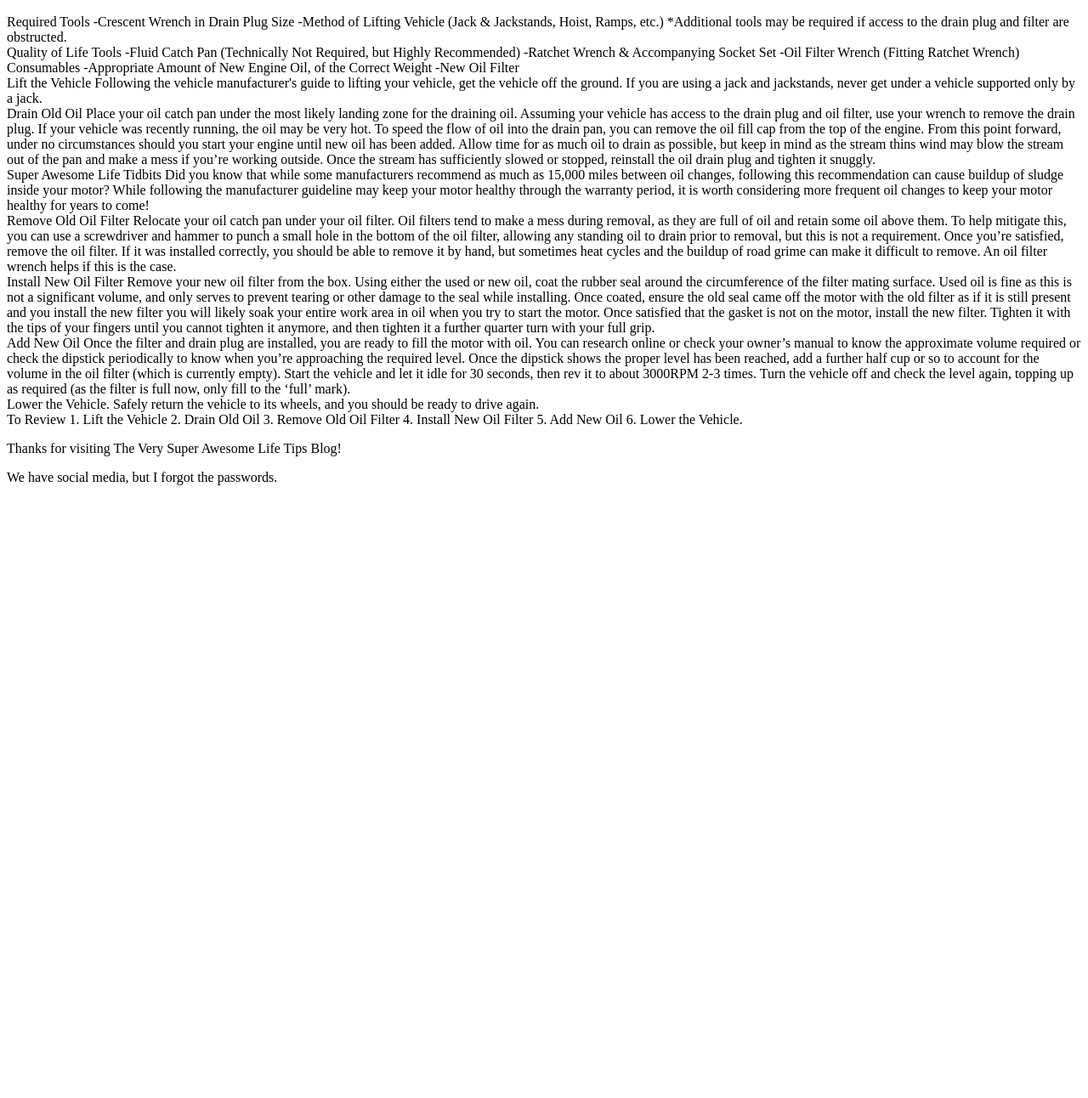
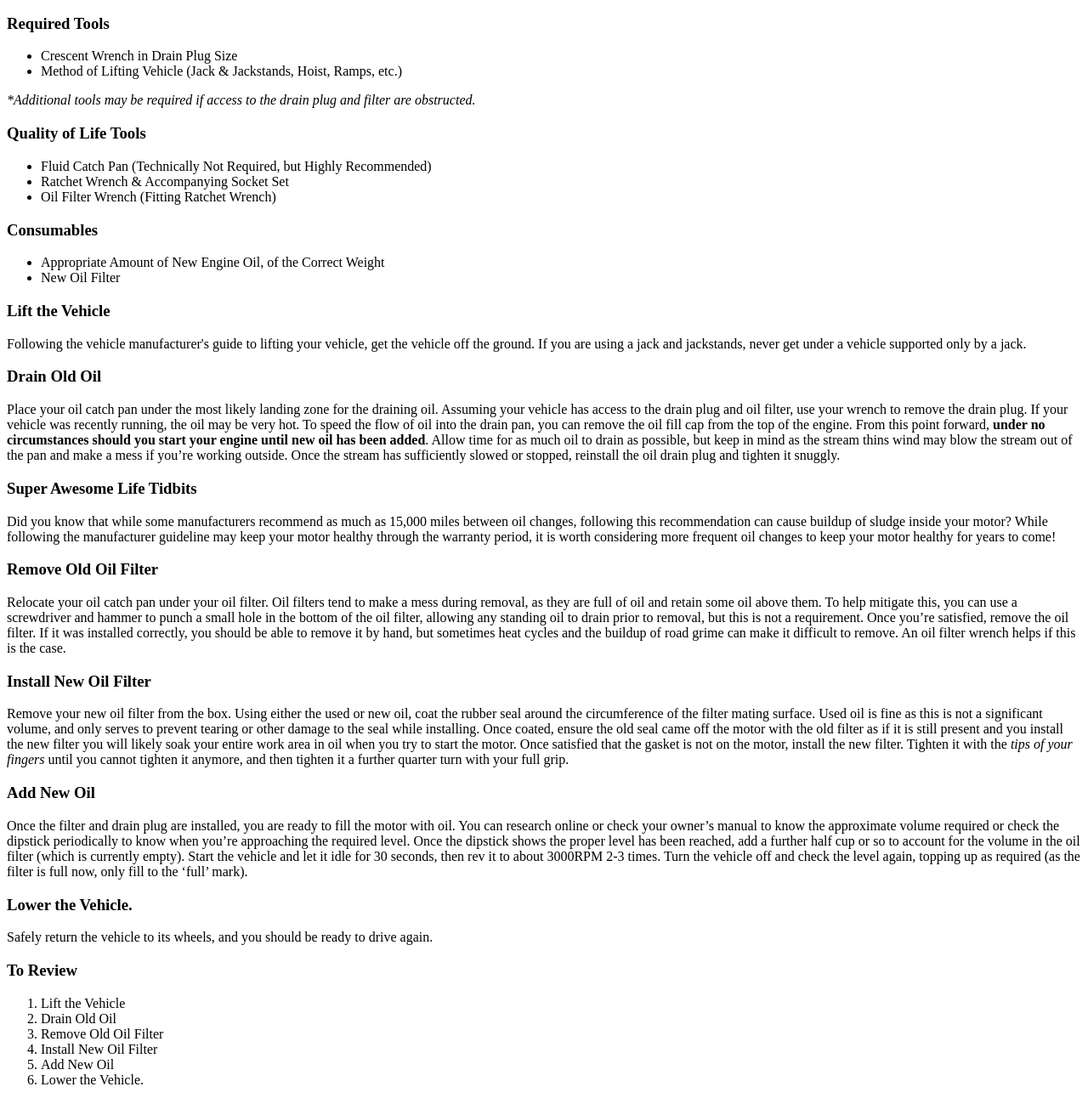
Before and after one commit to JamesonG-UAlberta/exsm-3932-oil, a plain HTML site: page index.html in a window 1280 px wide. Shown: the part 148-1440 px from the top of the page at 85% size. Before the commit the page ends 800 px from the top, so only its background shows below. Drawn offline with Linux system fonts and the light colour scheme.

Commit message:
Finished markup.

```diff
--- a/index.html
+++ b/index.html
@@ -26,59 +26,67 @@
             <!-- H1 was used for the site heading so this has to be an h2. -->
             <h2>How to Change the Oil in Your Car</h2>
             <section>
-                Required Tools
-                -Crescent Wrench in Drain Plug Size
-                -Method of Lifting Vehicle (Jack & Jackstands, Hoist, Ramps, etc.)
-                *Additional tools may be required if access to the drain plug and filter are obstructed.
+                <h3>Required Tools</h3>
+                <ul>
+                    <li>Crescent Wrench in Drain Plug Size</li>
+                    <li>Method of Lifting Vehicle (Jack & Jackstands, Hoist, Ramps, etc.)</li>
+                </ul>
+                <p><em>*Additional tools may be required if access to the drain plug and filter are obstructed.</em></p>
             </section>
             <section>
-                Quality of Life Tools
-                -Fluid Catch Pan (Technically Not Required, but Highly Recommended)
-                -Ratchet Wrench & Accompanying Socket Set
-                -Oil Filter Wrench (Fitting Ratchet Wrench)
+                <h3>Quality of Life Tools</h3>
+                <ul>
+                    <li>Fluid Catch Pan (Technically Not Required, but Highly Recommended)</li>
+                    <li>Ratchet Wrench & Accompanying Socket Set</li>
+                    <li>Oil Filter Wrench (Fitting Ratchet Wrench)</li>
+                </ul>
             </section>
             <section>
-                Consumables
-                -Appropriate Amount of New Engine Oil, of the Correct Weight
-                -New Oil Filter
+                <h3>Consumables</h3>
+                <ul>
+                    <li>Appropriate Amount of New Engine Oil, of the Correct Weight</li>
+                    <li>New Oil Filter</li>
+                </ul>
             </section>
             <section>
-                Lift the Vehicle
-                Following the vehicle manufacturer's guide to lifting your vehicle, get the vehicle off the ground. If you are using a jack and jackstands, never get under a vehicle supported only by a jack.
+                <h3>Lift the Vehicle</h3>
+                <p></p>Following the vehicle manufacturer's guide to lifting your vehicle, get the vehicle off the ground. If you are using a jack and jackstands, never get under a vehicle supported only by a jack.
             </section>
             <section>
-                Drain Old Oil
-                Place your oil catch pan under the most likely landing zone for the draining oil. Assuming your vehicle has access to the drain plug and oil filter, use your wrench to remove the drain plug. If your vehicle was recently running, the oil may be very hot. To speed the flow of oil into the drain pan, you can remove the oil fill cap from the top of the engine. From this point forward, under no circumstances should you start your engine until new oil has been added. Allow time for as much oil to drain as possible, but keep in mind as the stream thins wind may blow the stream out of the pan and make a mess if you’re working outside. Once the stream has sufficiently slowed or stopped, reinstall the oil drain plug and tighten it snuggly.
+                <h3>Drain Old Oil</h3>
+                <p>Place your oil catch pan under the most likely landing zone for the draining oil. Assuming your vehicle has access to the drain plug and oil filter, use your wrench to remove the drain plug. If your vehicle was recently running, the oil may be very hot. To speed the flow of oil into the drain pan, you can remove the oil fill cap from the top of the engine. From this point forward, <strong>under no circumstances should you start your engine until new oil has been added</strong>. Allow time for as much oil to drain as possible, but keep in mind as the stream thins wind may blow the stream out of the pan and make a mess if you’re working outside. Once the stream has sufficiently slowed or stopped, reinstall the oil drain plug and tighten it snuggly.</p>
             </section>
             <!-- Not necessary content to understand the article, so marked as aside. -->
             <aside>
-                Super Awesome Life Tidbits
-                Did you know that while some manufacturers recommend as much as 15,000 miles between oil changes, following this recommendation can cause buildup of sludge inside your motor? While following the manufacturer guideline may keep your motor healthy through the warranty period, it is worth considering more frequent oil changes to keep your motor healthy for years to come!
+                <h3>Super Awesome Life Tidbits</h3>
+                <p>Did you know that while some manufacturers recommend as much as 15,000 miles between oil changes, following this recommendation can cause buildup of sludge inside your motor? While following the manufacturer guideline may keep your motor healthy through the warranty period, it is worth considering more frequent oil changes to keep your motor healthy for years to come!</p>
             </aside>
             <section>
-                Remove Old Oil Filter
-                Relocate your oil catch pan under your oil filter. Oil filters tend to make a mess during removal, as they are full of oil and retain some oil above them. To help mitigate this, you can use a screwdriver and hammer to punch a small hole in the bottom of the oil filter, allowing any standing oil to drain prior to removal, but this is not a requirement. Once you’re satisfied, remove the oil filter. If it was installed correctly, you should be able to remove it by hand, but sometimes heat cycles and the buildup of road grime can make it difficult to remove. An oil filter wrench helps if this is the case.
+                <h3>Remove Old Oil Filter</h3>
+                <p>Relocate your oil catch pan under your oil filter. Oil filters tend to make a mess during removal, as they are full of oil and retain some oil above them. To help mitigate this, you can use a screwdriver and hammer to punch a small hole in the bottom of the oil filter, allowing any standing oil to drain prior to removal, but this is not a requirement. Once you’re satisfied, remove the oil filter. If it was installed correctly, you should be able to remove it by hand, but sometimes heat cycles and the buildup of road grime can make it difficult to remove. An oil filter wrench helps if this is the case.</p>
             </section>
             <section>
-                Install New Oil Filter
-                Remove your new oil filter from the box. Using either the used or new oil, coat the rubber seal around the circumference of the filter mating surface. Used oil is fine as this is not a significant volume, and only serves to prevent tearing or other damage to the seal while installing. Once coated, ensure the old seal came off the motor with the old filter as if it is still present and you install the new filter you will likely soak your entire work area in oil when you try to start the motor. Once satisfied that the gasket is not on the motor, install the new filter. Tighten it with the tips of your fingers until you cannot tighten it anymore, and then tighten it a further quarter turn with your full grip.
+                <h3>Install New Oil Filter</h3>
+                <p>Remove your new oil filter from the box. Using either the used or new oil, coat the rubber seal around the circumference of the filter mating surface. Used oil is fine as this is not a significant volume, and only serves to prevent tearing or other damage to the seal while installing. Once coated, ensure the old seal came off the motor with the old filter as if it is still present and you install the new filter you will likely soak your entire work area in oil when you try to start the motor. Once satisfied that the gasket is not on the motor, install the new filter. Tighten it with the <em>tips of your fingers</em> until you cannot tighten it anymore, and then tighten it a further quarter turn with your full grip.</p>
             </section>
             <section>
-                Add New Oil
-                Once the filter and drain plug are installed, you are ready to fill the motor with oil. You can research online or check your owner’s manual to know the approximate volume required or check the dipstick periodically to know when you’re approaching the required level. Once the dipstick shows the proper level has been reached, add a further half cup or so to account for the volume in the oil filter (which is currently empty). Start the vehicle and let it idle for 30 seconds, then rev it to about 3000RPM 2-3 times. Turn the vehicle off and check the level again, topping up as required (as the filter is full now, only fill to the ‘full’ mark).
+                <h3>Add New Oil</h3>
+                <p>Once the filter and drain plug are installed, you are ready to fill the motor with oil. You can research online or check your owner’s manual to know the approximate volume required or check the dipstick periodically to know when you’re approaching the required level. Once the dipstick shows the proper level has been reached, add a further half cup or so to account for the volume in the oil filter (which is currently empty). Start the vehicle and let it idle for 30 seconds, then rev it to about 3000RPM 2-3 times. Turn the vehicle off and check the level again, topping up as required (as the filter is full now, only fill to the ‘full’ mark).</p>
             </section>
             <section>
-                Lower the Vehicle.
-                Safely return the vehicle to its wheels, and you should be ready to drive again.
+                <h3>Lower the Vehicle.</h3>
+                <p>Safely return the vehicle to its wheels, and you should be ready to drive again.</p>
             </section>
             <section>
-                To Review
-                1. Lift the Vehicle
-                2. Drain Old Oil
-                3. Remove Old Oil Filter
-                4. Install New Oil Filter
-                5. Add New Oil
-                6. Lower the Vehicle.
+                <h3>To Review</h3>
+                <ol>
+                    <li>Lift the Vehicle</li>
+                    <li>Drain Old Oil</li>
+                    <li>Remove Old Oil Filter</li>
+                    <li>Install New Oil Filter</li>
+                    <li>Add New Oil</li>
+                    <li>Lower the Vehicle.</li>
+                </ol>
             </section>
         </article>
     </main>
```
